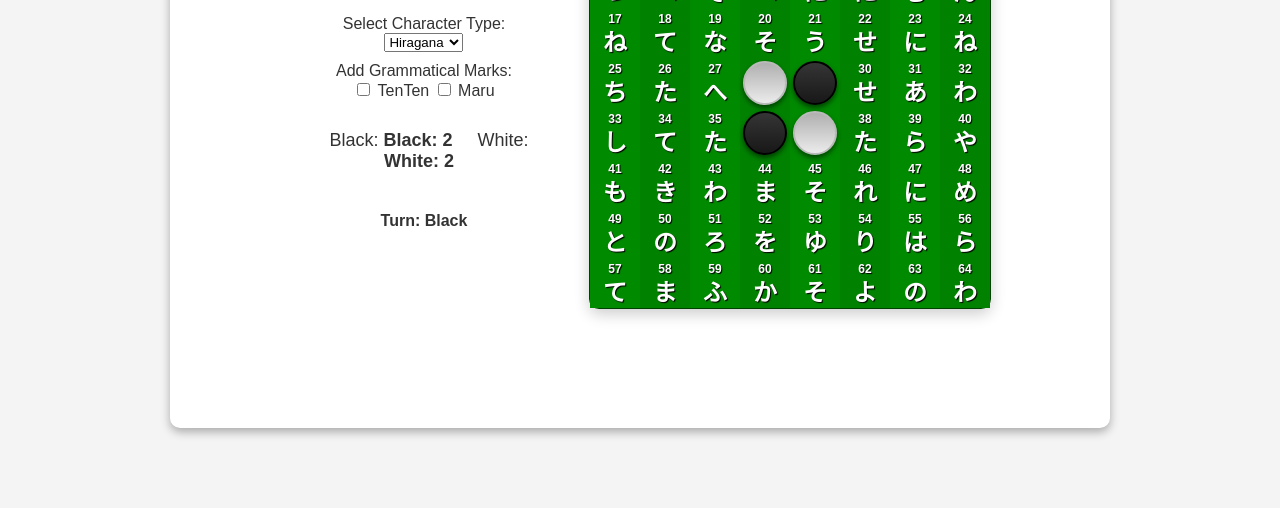
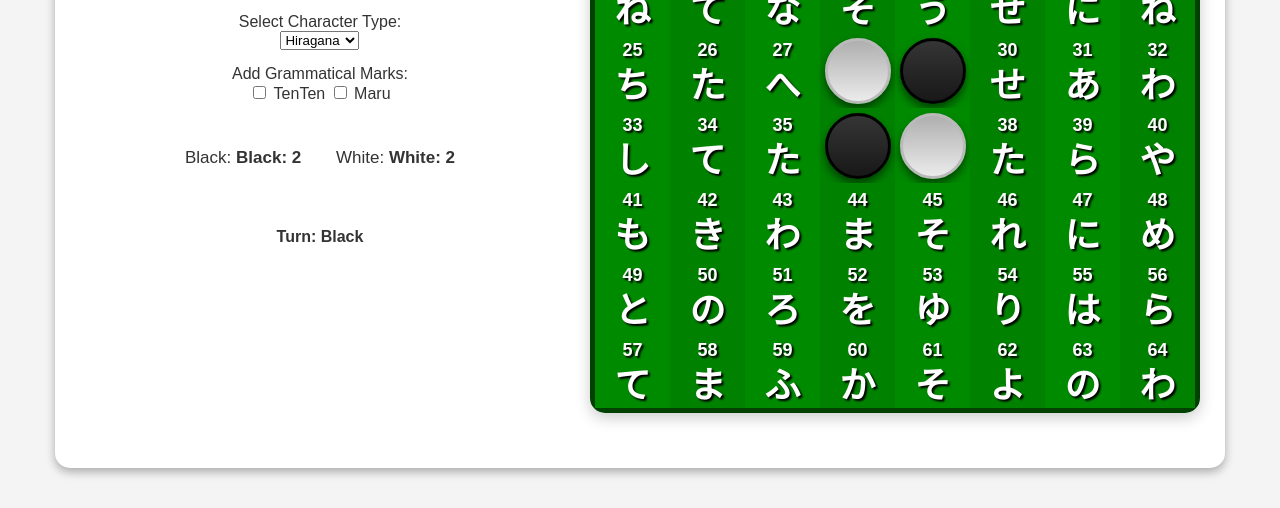
Before and after one commit to mhuang11/Japanese-Othello, a plain HTML site: page index.html in a window 1280 px wide. Shown: the part 292-800 px from the top of the page. Drawn offline with Linux system fonts and the light colour scheme.

Commit message:
Add files via upload

```diff
--- a/othello.js
+++ b/othello.js
@@ -91,8 +91,19 @@ function updateCharacterPool() {
 }
 
 function getRandomCharacter() {
-    // Ensure each square gets a character
-    const availablePool = [...characterPool];
+    // Ensure each square gets a character, with at most two occurrences
+    let availablePool = [...characterPool];
+    let charCount = {};
+
+    // Count the occurrences of each character on the board
+    board.forEach(row => row.forEach(cell => {
+        if (cell) {
+            charCount[cell] = (charCount[cell] || 0) + 1;
+        }
+    }));
+
+    // Filter available characters to ensure none appear more than twice
+    availablePool = availablePool.filter(char => (charCount[char] || 0) < 2);
 
     return availablePool[Math.floor(Math.random() * availablePool.length)];
 }
@@ -220,7 +231,6 @@ function isValidMove(row, col) {
 
 function flipPieces(row, col) {
     const opponent = currentTurn === "black" ? "white" : "black";
-
     const directions = [
         { dr: -1, dc: 0 }, { dr: 1, dc: 0 },  // Up and Down
         { dr: 0, dc: -1 }, { dr: 0, dc: 1 },  // Left and Right
@@ -233,15 +243,18 @@ function flipPieces(row, col) {
         let c = col + dc;
         let piecesToFlip = [];
 
+        // Look in the direction until we find an empty square or a piece of the same color
         while (r >= 0 && r < BOARD_SIZE && c >= 0 && c < BOARD_SIZE) {
             if (board[r][c] === null) break;
             if (board[r][c] === opponent) {
                 piecesToFlip.push([r, c]);
             } else if (board[r][c] === currentTurn) {
-                // Flip the pieces in between
-                piecesToFlip.forEach(([flipRow, flipCol]) => {
-                    board[flipRow][flipCol] = currentTurn;
-                });
+                // We found a piece of the same color, flip the pieces in between
+                if (piecesToFlip.length > 0) {
+                    piecesToFlip.forEach(([flipRow, flipCol]) => {
+                        board[flipRow][flipCol] = currentTurn;
+                    });
+                }
                 break;
             } else {
                 break;
@@ -254,27 +267,31 @@ function flipPieces(row, col) {
 }
 
 function updateScore() {
-    let blackScore = 0;
-    let whiteScore = 0;
-
-    for (let row = 0; row < BOARD_SIZE; row++) {
-        for (let col = 0; col < BOARD_SIZE; col++) {
-            if (board[row][col] === "black") blackScore++;
-            if (board[row][col] === "white") whiteScore++;
-        }
-    }
-
-    blackScoreElement.textContent = `Black: ${blackScore}`;
-    whiteScoreElement.textContent = `White: ${whiteScore}`;
+    const blackCount = board.flat().filter(cell => cell === "black").length;
+    const whiteCount = board.flat().filter(cell => cell === "white").length;
+    blackScoreElement.textContent = `Black: ${blackCount}`;
+    whiteScoreElement.textContent = `White: ${whiteCount}`;
 }
 
 function checkGameOver() {
-    const blackScore = parseInt(blackScoreElement.textContent.split(":")[1]);
-    const whiteScore = parseInt(whiteScoreElement.textContent.split(":")[1]);
+    const totalPieces = board.flat().filter(cell => cell !== null).length;
 
-    if (blackScore + whiteScore === BOARD_SIZE * BOARD_SIZE) {
-        const winner = blackScore > whiteScore ? "Black" : "White";
-        winnerMessageElement.textContent = `${winner} wins!`;
+    if (totalPieces === BOARD_SIZE * BOARD_SIZE) {
+        const blackCount = board.flat().filter(cell => cell === "black").length;
+        const whiteCount = board.flat().filter(cell => cell === "white").length;
+
+        if (blackCount > whiteCount) {
+            winnerMessageElement.textContent = "Black wins!";
+        } else if (whiteCount > blackCount) {
+            winnerMessageElement.textContent = "White wins!";
+        } else {
+            winnerMessageElement.textContent = "It's a draw!";
+        }
+
+        noMovesElement.style.display = "block";
+    } else {
+        winnerMessageElement.textContent = "";
+        noMovesElement.style.display = "none";
     }
 }
 
--- a/style.css
+++ b/style.css
@@ -9,56 +9,56 @@ body {
     display: flex;
     justify-content: center;
     align-items: center;
-    height: 100vh; /* Full viewport height to center vertically */
+    height: 100vh;
 }
 
 #game-container {
     display: flex;
-    justify-content: center; /* Center the content horizontally */
-    align-items: center; /* Center the content vertically */
-    gap: 30px; /* Space between the left and right sections */
-    padding: 20px;
+    justify-content: center;
+    align-items: center;
+    gap: 30px; /* Increase the gap between the left and right sections */
+    padding: 10px; /* Increase padding */
     background: white;
     box-shadow: 0px 4px 10px rgba(0, 0, 0, 0.3);
-    border-radius: 10px;
-    height: 600px; /* Make sure container has enough height */
-    width: 900px; /* Set a fixed width for the whole container */
+    border-radius: 15px; /* Slightly larger rounded corners */
+    height: 700px; /* Increase container height */
+    width: 1150px; /* Increase container width */
 }
 
 /* Left side layout adjustments */
 #left-side {
     display: flex;
-    flex-direction: column; /* Stack content vertically */
-    align-items: center; /* Center align horizontally */
+    flex-direction: column;
+    align-items: center;
     text-align: center;
-    gap: 20px; /* Space between items in the left-side column */
-    padding: 10px;
-    width: 250px; /* Set a fixed width for the left side */
-    justify-content: center; /* Center content vertically */
-    height: 100%; /* Take full height of the container */
+    gap: 30px; /* Increase gap */
+    padding: 15px; /* Increase padding */
+    width: 450px; /* Increase the width */
+    justify-content: center;
+    height: 100%;
 }
 
 /* Othello title styling */
 #left-side h1 {
-    font-size: 24px;
+    font-size: 36px; /* Increase the font size */
     margin: 0;
 }
 
 /* Grammatical marks settings */
 #settings label {
     display: block;
-    margin-top: 10px;
+    margin-top: 15px; /* Increase margin */
 }
 
 /* Scoreboard Styling */
 #scoreboard {
-    margin: 10px 0;
-    font-size: 18px;
+    margin: 15px 0;
+    font-size: 17px; /* Reduced font size by 10px */
 }
 
 #scoreboard p {
-    display: inline; /* Keep the score on the same line */
-    margin: 0 10px; /* Add spacing between the scores */
+    display: inline;
+    margin: 0 15px; /* Increase margin */
 }
 
 #scoreboard span {
@@ -67,7 +67,7 @@ body {
 
 /* Turn indicator */
 #turn-indicator {
-    margin: 10px 0;
+    margin: 15px 0;
     font-weight: bold;
 }
 
@@ -81,11 +81,13 @@ body {
 #board {
     display: grid;
     grid-template-columns: repeat(8, 1fr);
-    width: 400px; /* Make board a square with fixed width and height */
-    height: 400px; /* Ensure it's a perfect square */
-    border: 1px solid #004000;
-    border-radius: 10px;
+    width: 600px; /* Increase board size */
+    height: 600px; /* Increase board size */
+    border: 5px solid #004000;
+    border-radius: 15px; /* Larger border radius */
     box-shadow: 0 5px 15px rgba(0, 0, 0, 0.2);
+    position: relative;
+    z-index: 1;
 }
 
 .square {
@@ -95,11 +97,12 @@ body {
     display: flex;
     align-items: center;
     justify-content: center;
-    font-size: 12px;
+    font-size: 18px; /* Increase font size */
     font-weight: bold;
     text-align: center;
     color: white;
     background-color: #008200;
+    z-index: 0;
 }
 
 .square:nth-child(odd) {
@@ -113,74 +116,70 @@ body {
 /* Character and Number Styling */
 .square .number,
 .square .character {
-    opacity: 1; /* Default opacity for number and character */
-    transition: opacity 0.3s ease; /* Smooth transition for opacity changes */
-    z-index: 2; /* Ensure the text is on top of the pieces */
+    opacity: 1;
+    transition: opacity 0.3s ease;
+    z-index: 2;
 }
 
 .square .number {
     position: absolute;
-    font-size: 12px;
-    text-shadow: 1px 1px 1px black;
-    margin-top: -28px; /* Shift numbers 15px up */
+    font-size: 18px; /* Increase font size */
+    text-shadow: 2px 2px 2px black;
+    margin-top: -40px; /* Adjust to shift numbers up */
 }
 
 .square .character {
     position: absolute;
-    font-size: 24px;
-    text-shadow: 1px 1px 1px black;
+    font-size: 36px; /* Increase character font size */
+    text-shadow: 2px 2px 2px black;
     display: flex;
     justify-content: center;
     align-items: center;
     width: 100%;
     height: 100%;
-    transition: margin-right 0.1s ease, margin-top 0.1s ease; /* Smooth transition for margin-right and margin-top */
-    margin-top: 15px; /* Shift characters 5px down */
+    transition: margin-right 0.1s ease, margin-top 0.1s ease;
+    margin-top: 22px; /* Increase margin */
 }
 
-/* If there's an Othello piece, decrease opacity for all squares (except the middle 4) */
+/* If there's an Othello piece, decrease opacity for all squares */
 .square.has-piece .number,
 .square.has-piece .character {
-    opacity: 0.3; /* 30% opacity when there is an Othello piece */
+    opacity: 0.3;
 }
 
-/* Special rule for the middle 4 squares (positions 28, 29, 36, 37) */
-.square:nth-child(28), /* 4th row, 4th column */
-.square:nth-child(29), /* 4th row, 5th column */
-.square:nth-child(36), /* 5th row, 4th column */
-.square:nth-child(37) { /* 5th row, 5th column */
-    /* Keep number and character behind pieces */
+/* Special rule for the middle 4 squares */
+.square:nth-child(28), .square:nth-child(29), .square:nth-child(36), .square:nth-child(37) {
     .number, .character {
-        opacity: 0.3; /* 30% opacity */
-        z-index: 0; /* Ensure text is behind the piece */
+        opacity: 0.3;
+        z-index: 0;
     }
 }
 
 /* New rule for squares with Othello pieces */
 .piece {
-    width: 80%;
-    height: 80%;
+    width: 80%; /* Decreased piece size to cover 80% of the square */
+    height: 80%; /* Decreased piece size to cover 80% of the square */
     border-radius: 50%;
-    box-shadow: 0 3px 5px rgba(0, 0, 0, 0.5);
+    box-shadow: 0 5px 8px rgba(0, 0, 0, 0.5);
     position: absolute;
-    z-index: 1; /* Make sure pieces are in front of the text */
+    z-index: 1;
 }
 
 .piece.black {
-    border: 2px solid #000;
+    border: 3px solid #000;
     background: linear-gradient(to bottom, #353535, #181818);
 }
 
 .piece.white {
-    border: 2px solid #bababa;
+    border: 3px solid #bababa;
     background: linear-gradient(to bottom, #afafaf, #ebebeb);
 }
 
 /* Valid move indicator */
 .valid-move {
     border-radius: 50%;
-    width: 80%;
-    height: 80%;
-    border: 2px solid #006f00;
+    width: 120%; /* Increase size */
+    height: 120%; /* Increase size */
+    border: 3px solid #006f00;
     position: absolute;
 }
```
